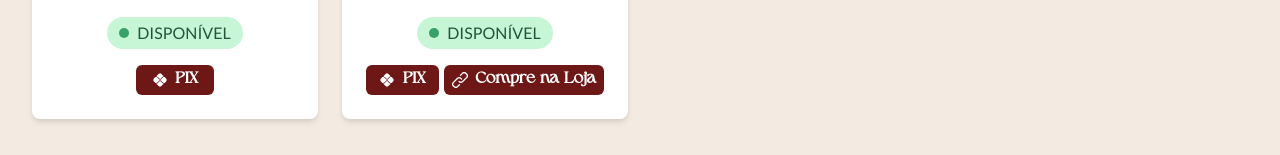
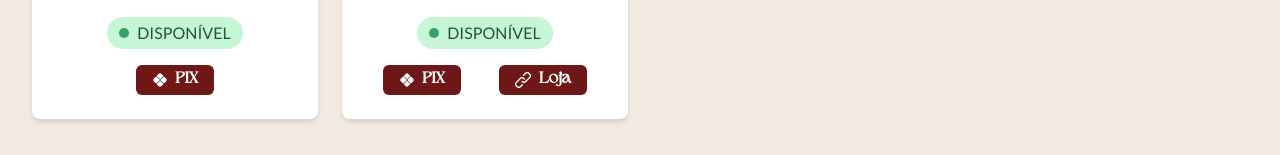
Before and after one commit to duartebianca/wishome, a React (Vite) app in the folder frontend/: page /list in a window 1280 px wide. Shown: the part 635-790 px from the top of the page. Built offline with nearby package versions, Linux system fonts and the light colour scheme.

Commit message:
refactor: update button text in giftCard component

```diff
--- a/frontend/src/app/list/components/giftCard.tsx
+++ b/frontend/src/app/list/components/giftCard.tsx
@@ -133,7 +133,7 @@ const GiftCard = ({ item }: { item: Item }) => {
             height="30px"
             width="auto"
           >
-            Compre na Loja
+            Loja
           </Button>
         )}
     </Flex>
```
